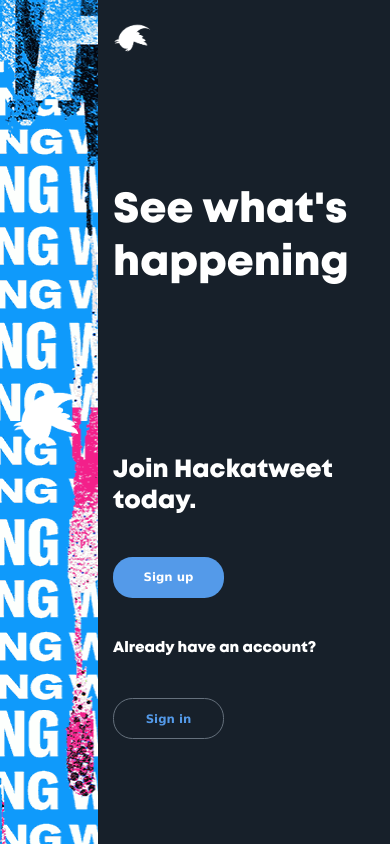
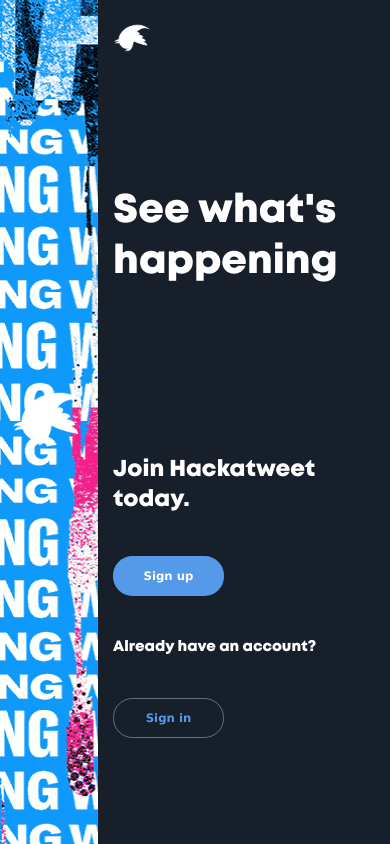
Before and after one commit to Jul1enF/frontend-twitter2, a Next.js app: page / in a window 390 px wide. Built offline with nearby package versions, Linux system fonts and the light colour scheme.

Commit message:
responsive 4ème ajustement polices

```diff
--- a/styles/Login.module.css
+++ b/styles/Login.module.css
@@ -134,7 +134,7 @@
         transition-duration: 0.4s;
     }
     .title{
-        font-size: 42px;
+        font-size: 40px;
         transition-duration: 0.4s;
     }
     .postContainer{
@@ -142,7 +142,7 @@
         justify-content: space-evenly;
     }
     .secondTitle{
-        font-size: 25px;
+        font-size: 23px;
         transition-duration: 0.4s;
     }
     .signupButton{
```
